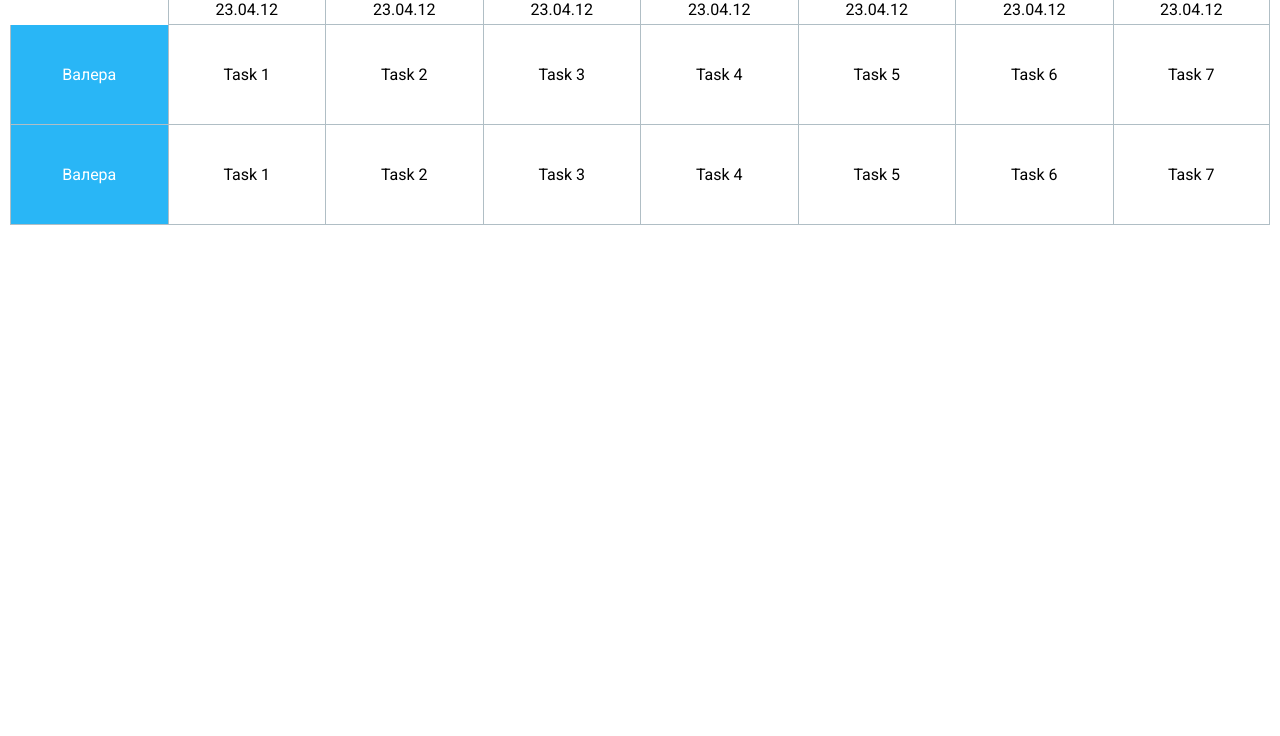
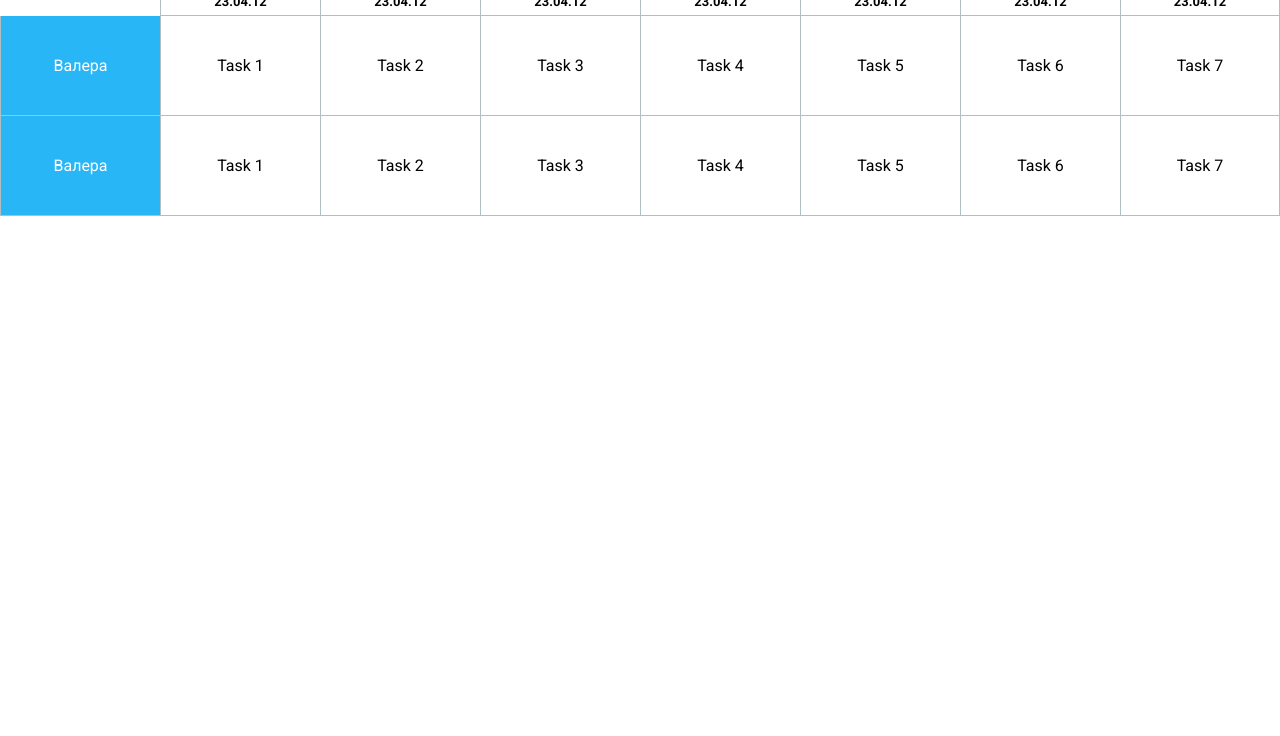
Before and after one commit to penguin-astronaut/rs-tasks, a website built with webpack: page public/index.html in a window 1280 px wide. Shown: the part 64-800 px from the top of the page. Built offline with nearby package versions, Linux system fonts and the light colour scheme.

Commit message:
refactor: grid settings for tasks-table

```diff
--- a/src/assets/tasks-table.scss
+++ b/src/assets/tasks-table.scss
@@ -1,22 +1,26 @@
 .tasks-table {
-  margin: 10px;
-
+  display: grid;
+  grid-template-rows: 50px;
   &__header {
     display: flex;
     justify-content: space-between;
     align-items: center;
-    padding: 10px 0;
   }
-
+  &__body {
+    display: grid;
+    grid-template-rows: 30px;
+  }
   &-header-row {
     display: grid;
     grid-template-columns: repeat(8, 1fr);
-
     &__cell {
-      padding: 5px 8px;
-      text-align: center;
+      display: flex;
+      align-items: center;
+      justify-content: center;
       border: 1px solid #B0BEC5;
       border-right: none;
+      font-size: 13px;
+      font-weight: 700;
       &:first-child {
         grid-column-start: 2;
         grid-column-end: 3;
@@ -30,7 +34,7 @@
   &__row {
     display: grid;
     grid-template-columns: repeat(8, 1fr);
-    grid-auto-rows: 100px;
+    grid-auto-rows: minmax(100px, auto);
     &:first-child {
       border-top: 1px solid #B0BEC5;
     }
```
Also changed, not shown: src/assets/backlog.scss (added).
